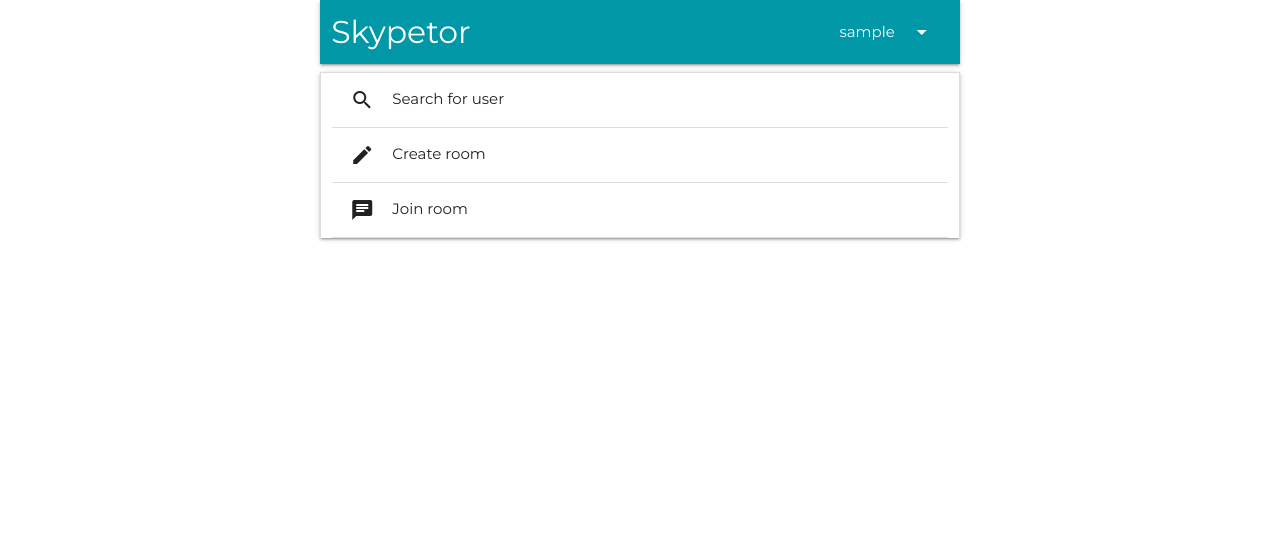
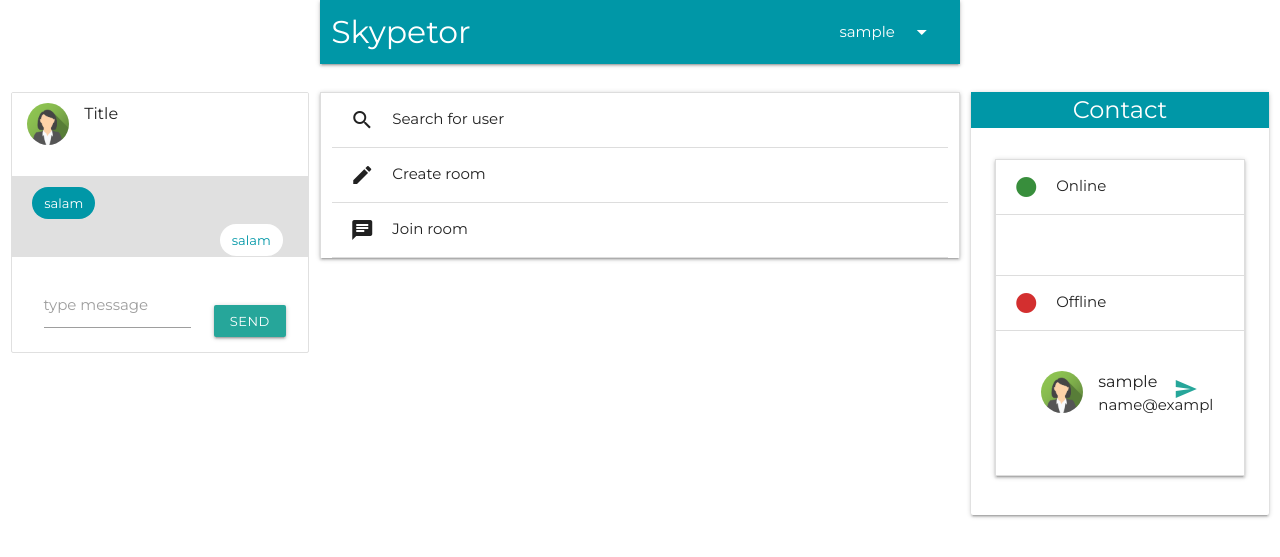
Before and after one commit to vahidmohsseni/IEC_project1, a Flask app: template templates/new_home.html in a window 1280 px wide. Shown: the top 557 px of the page. Run offline with Flask 2, Linux system fonts and the light colour scheme; the template is opened without the code that fills it: most values are stand-ins (such as "Sample title", 1, 10 or a date in 2020); parts of the project's set-up code (start-up, migrations or seed data) failed here and were passed over; some libraries are stand-ins or nearby versions; some web fonts are replaced.

Commit message:
update ui to 1.0.0 materialize add contact card to home page add chatbox to home page

```diff
--- a/templates/new_home.html
+++ b/templates/new_home.html
@@ -5,9 +5,9 @@
     <!--Import Google Icon Font-->
     <link href="https://fonts.googleapis.com/icon?family=Material+Icons" rel="stylesheet">
     <!--Import materialize.css-->
-    <!-- <link type="text/css" rel="stylesheet" href="static/css/materialize.css" media="screen,projection" /> -->
+    <link type="text/css" rel="stylesheet" href="/static/css/materialize.css" media="screen,projection"/>
 
-    <link type="text/css" rel="stylesheet" href="static/css/global_style.css" media="screen,projection"/>
+    <link type="text/css" rel="stylesheet" href="/static/css/global_style.css" media="screen,projection"/>
 
 
     <!--Let browser know website is optimized for mobile-->
@@ -17,13 +17,13 @@
     <link href="https://fonts.googleapis.com/css?family=Montserrat|Unlock" rel="stylesheet">
 
     <!-- Compiled and minified CSS -->
-    <link rel="stylesheet" href="https://cdnjs.cloudflare.com/ajax/libs/materialize/0.100.2/css/materialize.min.css">
+    {#    <link rel="stylesheet" href="https://cdnjs.cloudflare.com/ajax/libs/materialize/0.100.2/css/materialize.min.css">#}
 
     <!-- Compiled and minified CSS -->
-    <link rel="stylesheet" href="https://cdnjs.cloudflare.com/ajax/libs/materialize/1.0.0/css/materialize.min.css">
+    {#    <link rel="stylesheet" href="https://cdnjs.cloudflare.com/ajax/libs/materialize/1.0.0/css/materialize.min.css">#}
 
     <!-- Compiled and minified JavaScript -->
-    <script src="https://cdnjs.cloudflare.com/ajax/libs/materialize/1.0.0/js/materialize.min.js"></script>
+    {#    <script src="https://cdnjs.cloudflare.com/ajax/libs/materialize/1.0.0/js/materialize.min.js"></script>#}
 
 
 </head>
@@ -32,17 +32,45 @@
     <ul id="dropdown1" class="dropdown-content">
         <li><a href="/logout">Logout</a></li>
     </ul>
-    <nav class="col l6 offset-l3 m6 offset-m3 s12 cyan darken-2 ">
+    <nav class="col xl6 offset-xl3 l6 offset-l3 m8 offset-m2 s12 cyan darken-2 ">
         <div class="nav-wrapper">
             <a href="#" class="brand-logo">Skypetor</a>
             <ul id="nav-mobile" class="right hide-on-med-and-down">
-                <li><a class="dropdown-button" href="#!" data-activates="dropdown1">{{ username }}<i
+                <li><a class="dropdown-trigger" href="#" data-target="dropdown1">{{ username }}<i
                         class="material-icons right">arrow_drop_down</i></a></li>
-
             </ul>
         </div>
     </nav>
-    <ul class="collapsible col l6 offset-l3 m6 offset-m3 s12">
+</div>
+<div class="row">
+    <div class="col l3 m3 hide-on-small-and-down " name="chatbox">
+        <ul class="collection">
+            <li class="collection-item avatar">
+                <img src="/static/img_avatar2.png" alt="" class="circle">
+                <span class="title">Title</span>
+                <p>
+                </p>
+            </li>
+            <li class="collection-item grey lighten-2">
+                <div class="chip cyan darken-2 white-text text">salam</div>
+                <br>
+                <div class="chip white cyan-text text-darken-2 right">salam</div>
+                <br>
+            </li>
+            <li class="collection-item ">
+                <div class="input-field col s12 m8 l8 xl8">
+                    <input type="text" name="msg">
+                    <label for="msg">type message</label>
+                </div>
+                <div class="input-field col s12 m4 l4 xl4">
+                    <br>
+                            <button class='waves-effect waves-light btn-small s12' type="submit">Send</button>
+                </div>
+            </li>
+        </ul>
+
+    </div>
+    <ul class="collapsible col l6  m6  s12">
         <li>
             <div class="collapsible-header"><i class="material-icons">search</i>Search for user</div>
             <div class="collapsible-body">
@@ -95,15 +123,72 @@
             </div>
         </li>
     </ul>
+    <div class="col l3 m3 hide-on-small-and-down">
+        <div class="card">
+            <div class="card-title  center-align cyan darken-2 white-text">Contact</div>
+            <div class="card-content">
+                <ul class="collapsible expandable">
+                    <li class="active">
+                        <div class="collapsible-header"><i class="material-icons green-text text-darken-2">lens</i>Online
+                        </div>
+                        <div class="collapsible-body">
+                            <ul class="collection">
+                                {% for contact in contacts %}
+                                    {% if contact.status %}
+                                        <li class="collection-item avatar">
+                                            <img src="/static/img_avatar2.png" alt="" class="circle">
+                                            <span class="title">{{ contact.user.username }}</span>
+                                            <p>{{ contact.user.email }}<br>{{ loop.index }}</p>
+                                            <a href="#!" class="secondary-content"><i
+                                                    class="material-icons">send</i></a>
+                                        </li>
+                                    {% endif %}
+                                {% endfor %}
+                            </ul>
+                        </div>
+                    </li>
+                    <li class="active">
+                        <div class="collapsible-header"><i class="material-icons red-text text-darken-2">lens</i>Offline
+                        </div>
+                        <div class="collapsible-body">
+                            <ul class="collection">
+                                {% for contact in contacts %}
+                                    {% if not contact.status %}
+                                        <li class="collection-item avatar">
+                                            <img src="/static/img_avatar2.png" alt="" class="circle">
+                                            <span class="title">{{ contact.user.username }}</span>
+                                            <p>{{ contact.user.email }}</p>
+                                            <a href="#!" class="secondary-content"><i
+                                                    class="material-icons">send</i></a>
+                                        </li>
+                                    {% endif %}
+                                {% endfor %}
+                            </ul>
+                        </div>
+                    </li>
+                </ul>
+            </div>
+        </div>
+    </div>
 </div>
 
 <!--JavaScript at end of body for optimized loading-->
 <script type="text/javascript" src="https://code.jquery.com/jquery-3.2.1.min.js"></script>
-<!-- <script type="text/javascript" src="static/js/materialize.min.js"></script> -->
+<script type="text/javascript" src="/static/js/materialize.js"></script>
 
 <!-- Compiled and minified JavaScript -->
-<script src="https://cdnjs.cloudflare.com/ajax/libs/materialize/0.100.2/js/materialize.min.js"></script>
+{#<script src="https://cdnjs.cloudflare.com/ajax/libs/materialize/0.100.2/js/materialize.min.js"></script>#}
+<!-- Compiled and minified JavaScript -->
+{#<script src="https://cdnjs.cloudflare.com/ajax/libs/materialize/1.0.0/js/materialize.js"></script>#}
+<script>
+    M.AutoInit();
+    var elem = document.querySelector('.collapsible.expandable');
+    var instance = M.Collapsible.init(elem, {
+        accordion: false
+    });
 
+    {#$('.dropdown-trigger').dropdown();#}
+</script>
 
 </body>
 
```
Also changed, not shown: templates/new_login.html (+13 -20 lines).
